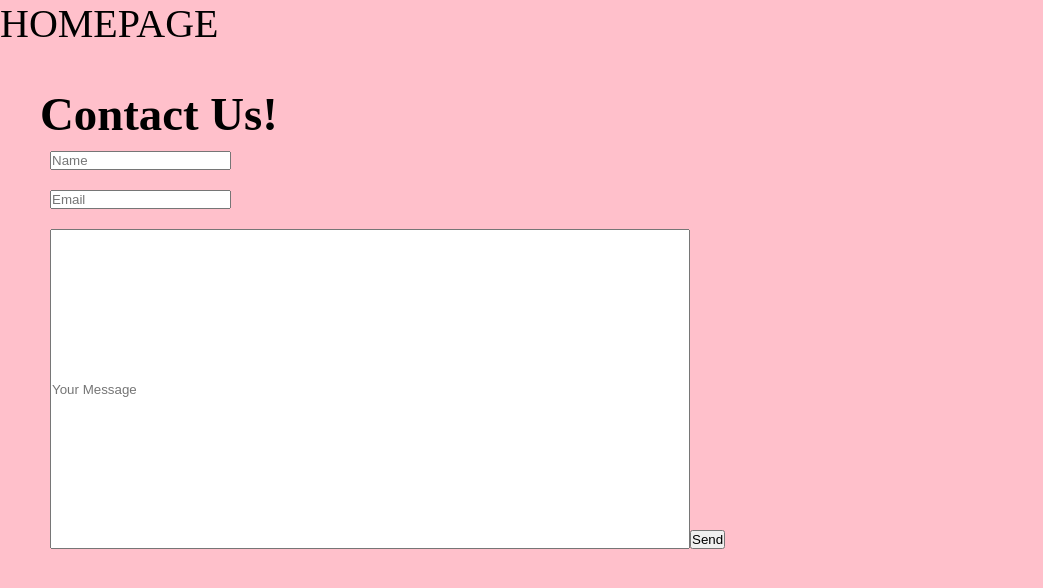
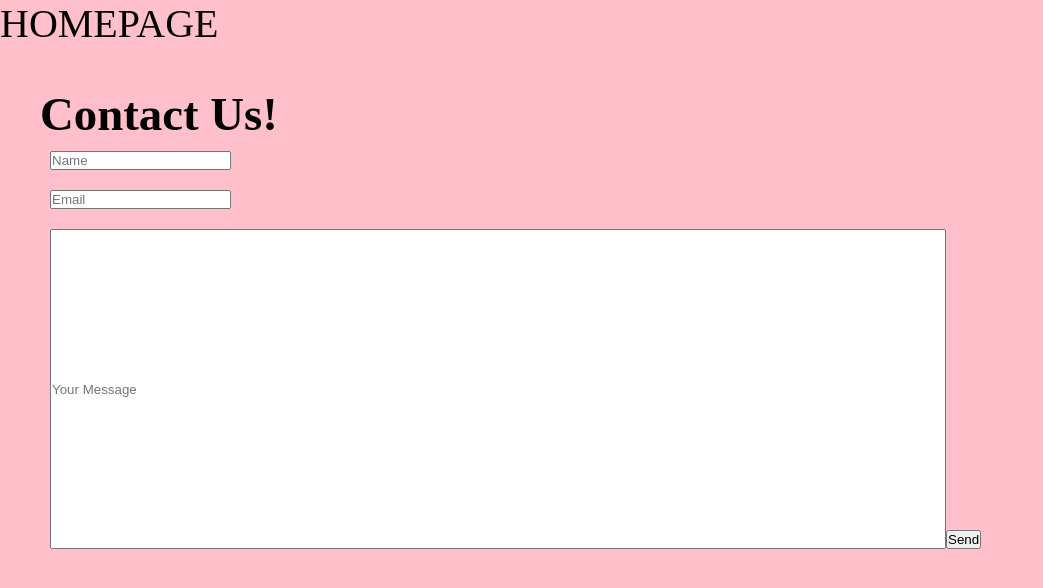
Before and after one commit to marteabra/vue-dashboard-app, a Vue app: page / in a window 1280 px wide. Shown: the top 588 px of the page, without its empty margins (0-1043 px from the left). Built offline with nearby package versions, Linux system fonts and the light colour scheme.

Commit message:
width 50 -> 70 vw textbox

```diff
--- a/src/components/ContactForm.vue
+++ b/src/components/ContactForm.vue
@@ -56,6 +56,6 @@
 }
 .contact-form__message--textbox {
   height: 40vh;
-  width: 50vw;
+  width: 70vw;
 }
 </style>
```
